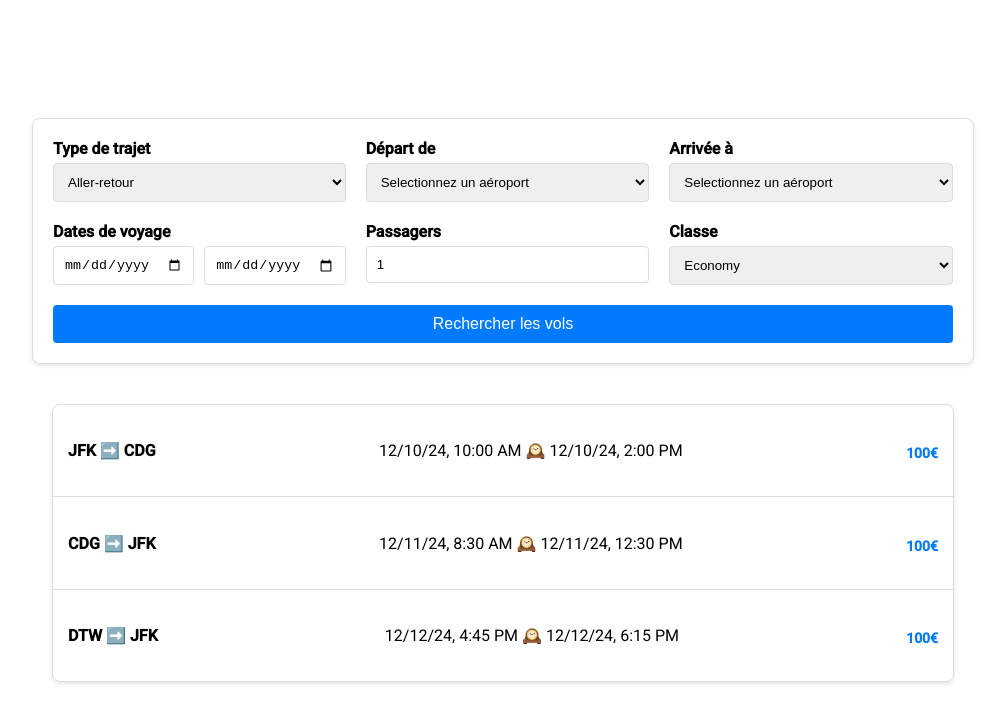
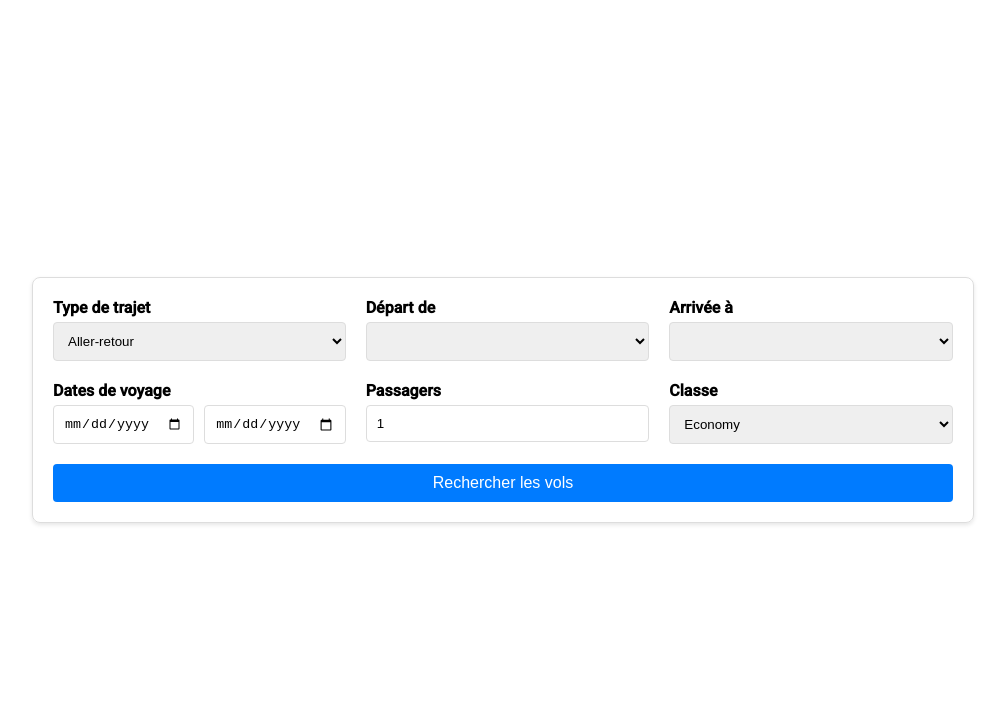
Before and after one commit to mvinet-85/aurora-skyes, an Angular app in the folder aurora-skyes-front/: page /home in a window 1280 px wide. Shown: the top 722 px of the page, without its empty margins (137-1142 px from the left). Built offline with nearby package versions, Linux system fonts and the light colour scheme.

Commit message:
Maj form fonctionel pour la recherche, systeme de recherche en cours (pas encore finalisé)

```diff
--- a/aurora-skyes-front/src/app/pages/home/home.component.html
+++ b/aurora-skyes-front/src/app/pages/home/home.component.html
@@ -1,9 +1,9 @@
 <div class="container">
   <div class="flight-search-form">
-    <form class="search-section">
+    <form [formGroup]="flightSearchForm" class="search-section">
       <div class="form-group">
         <label for="trip-type">Type de trajet</label>
-        <select id="trip-type">
+        <select formControlName="tripType" id="trip-type">
           <option value="aller-retour">Aller-retour</option>
           <option value="aller-simple">Aller-simple</option>
         </select>
@@ -11,10 +11,10 @@
 
       <div class="form-group">
         <label for="class">Départ de</label>
-        <select id="departure">
+        <select formControlName="departure" id="departure">
           <option value="">Selectionnez un aéroport</option>
           @for (item of mockAirportList; track item) {
-            <option value="">{{ item.ville }}({{ item.nom }})</option>
+            <option [value]="item.nom">{{ item.ville }}({{ item.nom }})</option>
           }
         </select>
         <span class="error-message">Veuillez saisir une ville de départ</span>
@@ -22,49 +22,72 @@
 
       <div class="form-group">
         <label for="arrival">Arrivée à</label>
-        <select id="arrival">
+        <select formControlName="arrival" id="arrival">
           <option value="">Selectionnez un aéroport</option>
           @for (item of mockAirportList; track item) {
-            <option value="">{{ item.ville }}({{ item.nom }})</option>
+            <option [value]="item.nom">{{ item.ville }}({{ item.nom }})</option>
           }
         </select></div>
 
       <div class="form-group">
         <label>Dates de voyage</label>
         <div class="date-range">
-          <input placeholder="Départ" type="date"/>
-          <input placeholder="Retour" type="date"/>
+          <input formControlName="departureDate" placeholder="Départ" type="date"/>
+          <input formControlName="returnDate" placeholder="Retour" type="date"/>
         </div>
       </div>
 
       <div class="form-group">
         <label for="passengers">Passagers</label>
-        <input id="passengers" min="1" type="number" value="1"/>
+        <input formControlName="passengers" id="passengers" min="1" type="number" value="1"/>
       </div>
 
       <div class="form-group">
         <label for="class">Classe</label>
-        <select id="class">
+        <select formControlName="class" id="class">
           <option value="economy">Economy</option>
           <option value="business">Business</option>
           <option value="first">First</option>
         </select>
       </div>
 
-      <button class="search-button" type="submit">Rechercher les vols</button>
+      <button (click)="onSearch()" class="search-button" type="button">Rechercher les vols</button>
     </form>
   </div>
 
+  @if (search) {
     <div class="destination-list">
-
-    @for (item of flightList; track item) {
+      <div class="flight-section">
+        <h3>Vol aller</h3>
+        @if (outboundFlights.length == 0) {
+          <p>Pas de vol allé trouvé pour votre recherche</p>
+        }
+        @for (flight of outboundFlights; track outboundFlights) {
           <div class="destination-item">
             <div class="destination-info">
-          <h4>{{ item.to }} ➡️ {{ item.from }}</h4>
-          <p>{{ item.departure | date:'short' }} 🕰️ {{ item.arrival | date:'short' }}</p>
+              <h4>{{ flight.aeroportDepart }} ➡️ {{ flight.aeroportArrivee }}</h4>
+              <p>{{ flight.dateDepart | date:'short' }} 🕰️ {{ flight.dateArrive | date:'short' }}</p>
               <p class="price">100€</p>
+              <button type="button">Réserver</button>
+            </div>
+          </div>
+        }
+      </div>
+      <div class="flight-section">
+        <h3>Vol retour</h3>
+        @if (returnFlights.length == 0) {
+          <p>Pas de vol retour trouvé pour votre recherche</p>
+        }
+        @for (flight of returnFlights; track returnFlights) {
+          <div class="destination-item">
+            <div class="destination-info"><h4>{{ flight.aeroportDepart }} ➡️ {{ flight.aeroportArrivee }}</h4>
+              <p>{{ flight.dateDepart | date:'short' }} 🕰️ {{ flight.dateArrive | date:'short' }}</p>
+              <p class="price">100€</p>
+              <button type="button">Réserver</button>
             </div>
           </div>
         }
       </div>
     </div>
+  }
+</div>
--- a/aurora-skyes-front/src/app/pages/home/home.component.scss
+++ b/aurora-skyes-front/src/app/pages/home/home.component.scss
@@ -59,16 +59,12 @@
 .search-button {
   grid-column: span 3;
   padding: 10px 20px;
-  background: #007bff;
-  color: white;
+  //background: #007bff;
+  //color: white;
   border: none;
   border-radius: 4px;
   cursor: pointer;
   font-size: 16px;
-}
-
-.search-button:hover {
-  background: #0056b3;
 }
 
 .destination-list {
@@ -107,7 +103,22 @@
 
 .destination-info .price {
   margin: 5px 0 0;
-  color: #007bff;
   font-weight: bold;
   font-size: 14px;
 }
+
+button {
+  border-radius: 20px;
+  border: none;
+  padding: 10px 20px;
+  background: #007bff;
+  color: white;
+}
+
+.flight-section {
+  margin: 20px 0;
+
+  h3, p {
+    margin: 20px;
+  }
+}
--- a/aurora-skyes-front/src/app/pages/home/home.component.ts
+++ b/aurora-skyes-front/src/app/pages/home/home.component.ts
@@ -2,11 +2,14 @@ import {Component, OnInit} from '@angular/core';
 import {flight} from '../../core/models/flight';
 import {airport} from '../../core/models/airport';
 import {DatePipe} from '@angular/common';
+import {FormControl, FormGroup, ReactiveFormsModule, Validators} from '@angular/forms';
+import {SearchFormModel} from '../../core/models/form';
 
 @Component({
   selector: 'app-home',
   imports: [
-    DatePipe
+    DatePipe,
+    ReactiveFormsModule
   ],
   templateUrl: './home.component.html',
   standalone: true,
@@ -14,50 +17,85 @@ import {DatePipe} from '@angular/common';
 })
 export class HomeComponent implements OnInit {
 
-  public mockFlightList: flight[] = [
-    {
-      flightNumber: '1',
-      departure: new Date('2024-12-10T10:00:00Z'),
-      arrival: new Date('2024-12-10T14:00:00Z'),
-      from: 'CDG',
-      to: 'JFK',
-    },
-    {
-      flightNumber: '2',
-      departure: new Date('2024-12-11T08:30:00Z'),
-      arrival: new Date('2024-12-11T12:30:00Z'),
-      from: 'JFK',
-      to: 'CDG',
-    },
-    {
-      flightNumber: '3',
-      departure: new Date('2024-12-12T16:45:00Z'),
-      arrival: new Date('2024-12-12T18:15:00Z'),
-      from: 'JFK',
-      to: 'DTW',
-    },
-  ];
-
   public mockAirportList: airport[] = [
     {
+      id: 1,
       nom: 'CDG',
       ville: 'Paris',
     },
     {
+      id: 2,
       nom: 'JFK',
       ville: 'New-York',
     },
     {
+      id: 3,
       nom: 'DTW',
       ville: 'Détroit',
     },
   ];
 
+  public mockFlightList: flight[] = [
+    {
+      // flightNumber: '1',
+      dateDepart: new Date('2024-02-10T10:00:00Z'),
+      dateArrive: new Date('2024-02-10T14:00:00Z'),
+      aeroportDepart: this.mockAirportList[0],
+      aeroportArrivee: this.mockAirportList[1],
+    },
+    {
+      // flightNumber: '2',
+      dateDepart: new Date('2024-12-11T08:30:00Z'),
+      dateArrive: new Date('2024-12-11T12:30:00Z'),
+      aeroportDepart: this.mockAirportList[1],
+      aeroportArrivee: this.mockAirportList[0],
+    },
+    {
+      // flightNumber: '3',
+      dateDepart: new Date('2024-12-12T16:45:00Z'),
+      dateArrive: new Date('2024-12-12T18:15:00Z'),
+      aeroportDepart: this.mockAirportList[1],
+      aeroportArrivee: this.mockAirportList[2],
+    },
+  ];
+
+  // TODO list à implementer avec les données du back
   public flightList: flight[] = [];
+  public outboundFlights: flight[] = [];
+  public returnFlights: flight[] = [];
   public airportList: airport[] = [];
+  public search: boolean = false;
+
+  public flightSearchForm: FormGroup<SearchFormModel> = new FormGroup<SearchFormModel>({
+    tripType: new FormControl('aller-retour', [Validators.required]),
+    departure: new FormControl(null, [Validators.required]),
+    arrival: new FormControl(null, [Validators.required]),
+    departureDate: new FormControl(null, [Validators.required]),
+    returnDate: new FormControl(null, [Validators.required]),
+    passengers: new FormControl(1, [Validators.required]),
+    class: new FormControl('economy', [Validators.required])
+  });
 
   ngOnInit(): void {
-    this.flightList = this.mockFlightList;
     this.airportList = this.mockAirportList;
   }
+
+  public onSearch(): void {
+    if (this.flightSearchForm.valid) {
+      const searchCriteria = this.flightSearchForm.value;
+      if (searchCriteria.departureDate) {
+        searchCriteria.departureDate = new Date(searchCriteria.departureDate + 'T00:00:00Z');
+      }
+      if (searchCriteria.returnDate) {
+        searchCriteria.returnDate = new Date(searchCriteria.returnDate + 'T00:00:00Z');
+      }
+      this.outboundFlights = this.mockFlightList.filter(flight => {
+        return (searchCriteria.departure === null || flight.aeroportDepart === searchCriteria.departure) && (searchCriteria.arrival === null || flight.aeroportArrivee === searchCriteria.arrival) && (!searchCriteria.departureDate || flight.dateDepart >= searchCriteria.departureDate);
+      });
+      this.returnFlights = this.mockFlightList.filter(flight => {
+        return (searchCriteria.arrival === null || flight.aeroportDepart === searchCriteria.arrival) && (searchCriteria.departure === null || flight.aeroportArrivee === searchCriteria.departure) && (!searchCriteria.returnDate || flight.dateArrive >= searchCriteria.returnDate);
+      });
+      this.search = true;
+    }
+  }
 }
```
Lines whose indentation alone changed are shown as unchanged.
